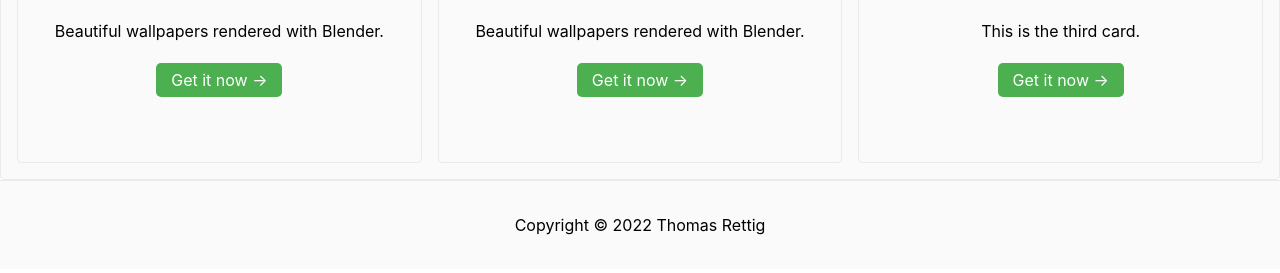
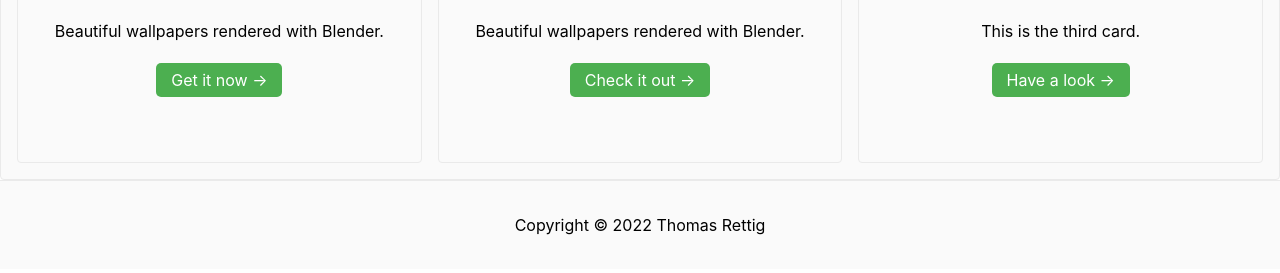
Before and after one commit to ThomasRettig/github-copilot, a plain HTML site: page index.html in a window 1280 px wide. Shown: the part 513-786 px from the top of the page. Drawn offline with Linux system fonts and the light colour scheme.

Commit message:
Update index.html

```diff
--- a/index.html
+++ b/index.html
@@ -30,12 +30,12 @@
         <div class="card">
             <img src="wallpaper-2.avif" alt="Wallpaper Image">
             <h2>Card 2</h2>
-            <p>Beautiful wallpapers rendered with Blender.<br><a class="button" href="#">Get it now →</a></p>
+            <p>Beautiful wallpapers rendered with Blender.<br><a class="button" href="#">Check it out →</a></p>
         </div>
         <div class="card">
             <img src="wallpaper-1.avif" alt="Wallpaper Image">
             <h2>Card 3</h2>
-            <p>This is the third card.<br><a class="button" href="#">Get it now →</a></p>
+            <p>This is the third card.<br><a class="button" href="#">Have a look →</a></p>
         </div>
     </div>
     <div class="footer">
```
